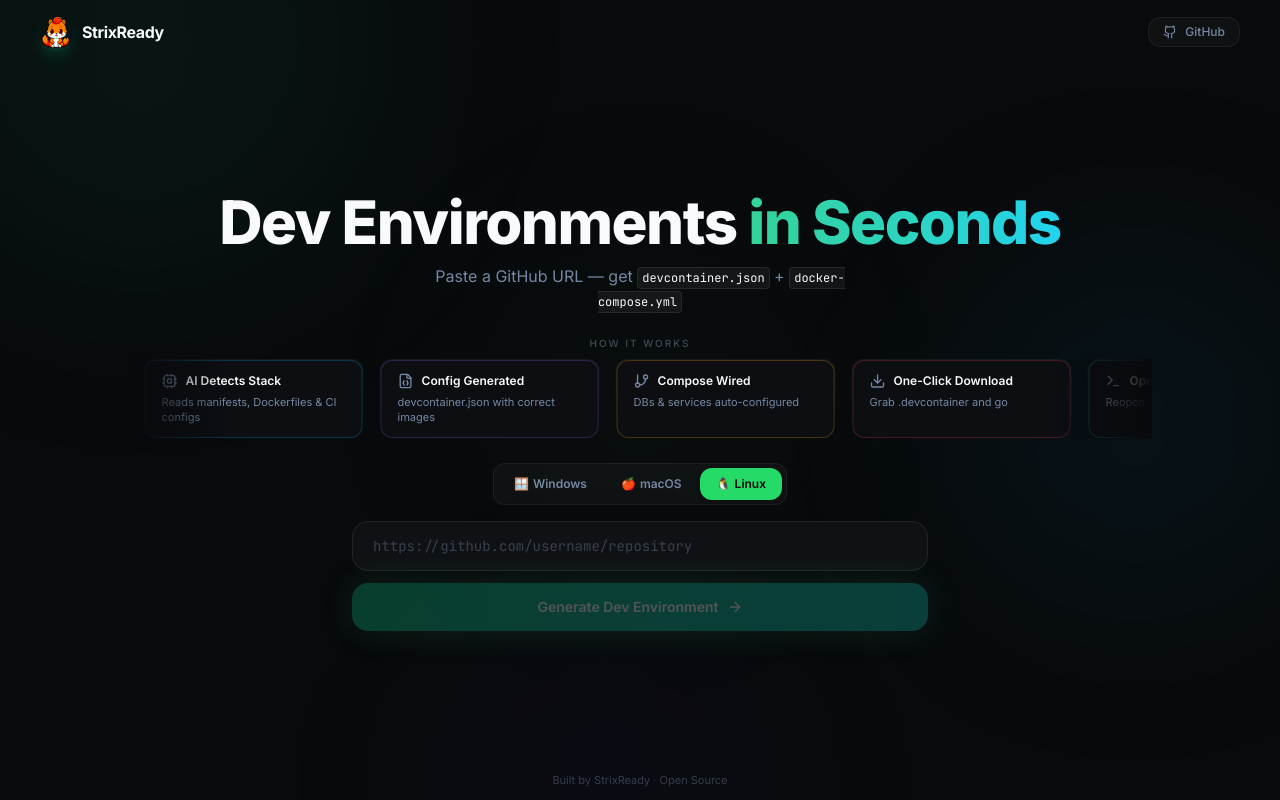
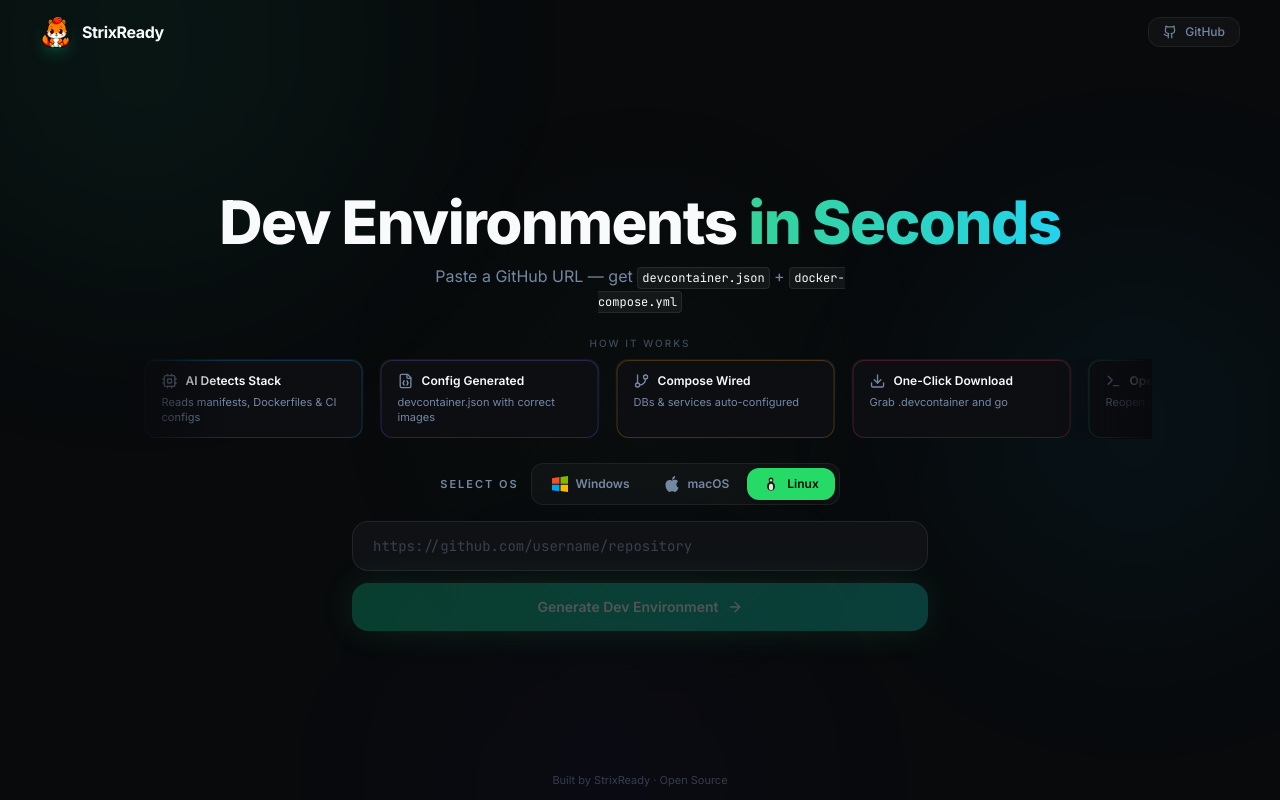
Before and after one commit to sanjayrohith/StrixReady, a React (Vite) app: page / in a window 1280 px wide. Built offline with nearby package versions, Linux system fonts and the light colour scheme; the HTML template or start-up script is replaced by a standard one.

Commit message:
Landing change

```diff
--- a/src/pages/LandingPage.tsx
+++ b/src/pages/LandingPage.tsx
@@ -13,6 +13,51 @@ import {
 } from "lucide-react";
 
 type OS = "windows" | "macos" | "linux";
+
+// Windows logo – four coloured panes (Microsoft brand colours), square 24×24 grid
+const WindowsIcon = () => (
+  <svg viewBox="0 0 24 24" className="h-4 w-4 shrink-0" aria-hidden="true">
+    <path fill="#f25022" d="M0 3.2 11.2 1.6v10H0z" />
+    <path fill="#7fba00" d="M12.8 1.4 24 0v11.6H12.8z" />
+    <path fill="#00a4ef" d="M0 13.2h11.2V23L0 21.4z" />
+    <path fill="#ffb900" d="M12.8 13.2H24V24l-11.2-1.4z" />
+  </svg>
+);
+
+// Apple logo – Simple Icons 24×24 path (square viewBox, renders cleanly at small sizes)
+const AppleIcon = () => (
+  <svg viewBox="0 0 24 24" className="h-4 w-4 shrink-0" fill="currentColor" aria-hidden="true">
+    <path d="M12.152 6.896c-.948 0-2.415-1.078-3.96-1.04-2.04.027-3.91 1.183-4.961 3.014-2.117 3.675-.546 9.103 1.519 12.09 1.013 1.454 2.208 3.09 3.792 3.039 1.52-.065 2.09-.987 3.935-.987 1.831 0 2.35.987 3.96.948 1.637-.026 2.676-1.48 3.676-2.948 1.156-1.688 1.636-3.325 1.662-3.415-.039-.013-3.182-1.221-3.22-4.857-.026-3.04 2.48-4.494 2.597-4.559-1.429-2.09-3.623-2.324-4.39-2.376-2-.156-3.675 1.09-4.61 1.09zM15.53 3.83c.843-1.012 1.4-2.427 1.245-3.83-1.207.052-2.662.805-3.532 1.818-.78.896-1.454 2.338-1.273 3.714 1.338.104 2.715-.688 3.559-1.701" />
+  </svg>
+);
+
+// Linux (Tux) – Simple Icons 24×24 path
+// Tux penguin – hand-crafted 24×24 multi-colour SVG, legible at 16 px
+const LinuxIcon = () => (
+  <svg viewBox="0 0 24 24" className="h-4 w-4 shrink-0" aria-hidden="true">
+    {/* body */}
+    <ellipse cx="12" cy="15.5" rx="6" ry="6.8" fill="#1a1a1a" />
+    {/* belly */}
+    <ellipse cx="12" cy="16.5" rx="3.2" ry="4.8" fill="#e8e4d8" />
+    {/* neck connector */}
+    <rect x="9.5" y="8.5" width="5" height="2" rx="1" fill="#1a1a1a" />
+    {/* head */}
+    <circle cx="12" cy="6" r="3.6" fill="#1a1a1a" />
+    {/* face patch */}
+    <ellipse cx="12" cy="6.4" rx="2.1" ry="1.7" fill="#e8e4d8" />
+    {/* eyes */}
+    <circle cx="11" cy="5.6" r="0.55" fill="#fdd835" />
+    <circle cx="13" cy="5.6" r="0.55" fill="#fdd835" />
+    {/* pupils */}
+    <circle cx="11.15" cy="5.65" r="0.25" fill="#1a1a1a" />
+    <circle cx="13.15" cy="5.65" r="0.25" fill="#1a1a1a" />
+    {/* beak */}
+    <path d="M11.2 7.3 L12 8.6 L12.8 7.3z" fill="#fb8c00" />
+    {/* feet */}
+    <path d="M9 21.8 L7.2 23.4h4z" fill="#fb8c00" />
+    <path d="M15 21.8 L13 23.4H17z" fill="#fb8c00" />
+  </svg>
+);
 
 interface DocCard {
   icon: React.ReactNode;
@@ -163,10 +208,10 @@ const LandingPage = () => {
       ? "macos-theme"
       : "linux-theme";
 
-  const osOptions: { value: OS; label: string; icon: string }[] = [
-    { value: "windows", label: "Windows", icon: "🪟" },
-    { value: "macos", label: "macOS", icon: "🍎" },
-    { value: "linux", label: "Linux", icon: "🐧" },
+  const osOptions: { value: OS; label: string; icon: React.ReactNode }[] = [
+    { value: "windows", label: "Windows", icon: <WindowsIcon /> },
+    { value: "macos", label: "macOS", icon: <AppleIcon /> },
+    { value: "linux", label: "Linux", icon: <LinuxIcon /> },
   ];
 
   return (
@@ -258,19 +303,22 @@ const LandingPage = () => {
         {/* ── input section ────────────────────────────────────── */}
         <div className="w-full max-w-xl mx-auto flex-shrink-0 animate-fade-in-up" style={{ animationDelay: "0.2s" }}>
           {/* OS selector */}
-          <div className="flex justify-center mb-4">
+          <div className="flex items-center justify-center gap-3 mb-4">
+            <span className="text-[11px] uppercase tracking-[0.18em] text-muted-foreground font-semibold whitespace-nowrap">
+              Select OS
+            </span>
             <div className="inline-flex gap-0.5 rounded-xl bg-white/[0.03] border border-white/[0.06] p-1">
               {osOptions.map((os) => (
                 <button
                   key={os.value}
                   onClick={() => setSelectedOS(os.value)}
-                  className={`px-4 py-2 rounded-lg text-xs font-semibold transition-all duration-200 ${
+                  className={`flex items-center gap-2 px-4 py-2 rounded-lg text-xs font-semibold transition-all duration-200 ${
                     selectedOS === os.value
                       ? "bg-primary text-primary-foreground shadow-md"
                       : "text-muted-foreground hover:text-foreground hover:bg-white/[0.04]"
                   }`}
                 >
-                  <span className="mr-1">{os.icon}</span>
+                  {os.icon}
                   {os.label}
                 </button>
               ))}
```
